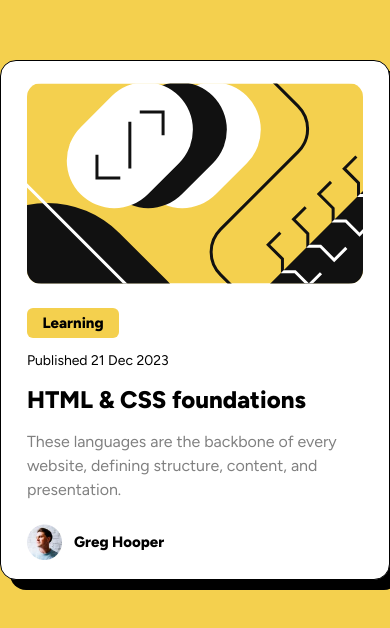
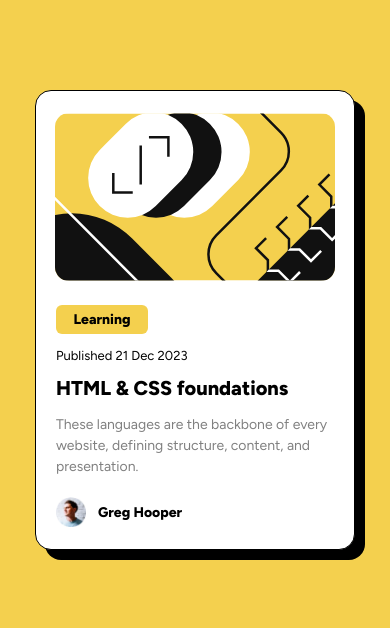
Before and after one commit to JoaoVPatricio/blog-preview-card, a plain HTML site: page index.html in a window 390 px wide. Shown: the part 110-738 px from the top of the page. Drawn offline with Linux system fonts and the light colour scheme.

Commit message:
added responsiveness

```diff
--- a/style.css
+++ b/style.css
@@ -88,3 +88,39 @@ body {
   font-weight: 800;
   font-size: 15px;
 }
+
+@media (max-width: 420px) {
+  .card {
+    width: 320px;
+    height: 460px;
+    padding: 0 20px;
+  }
+
+  .card .image img {
+    width: 280px;
+  }
+
+  .card .text h1 {
+    font-size: 20px
+  }
+
+  .card .text p {
+    font-size: 14px;
+  }
+
+  .card .state-date .state {
+    font-size: 14px;
+  }
+
+  .card .state-date .date {
+    font-size: 13px
+  }
+
+  .card .author img {
+    width: 30px;
+  }
+
+  .card .author span {
+    font-size: 14px;
+  }
+}
```
